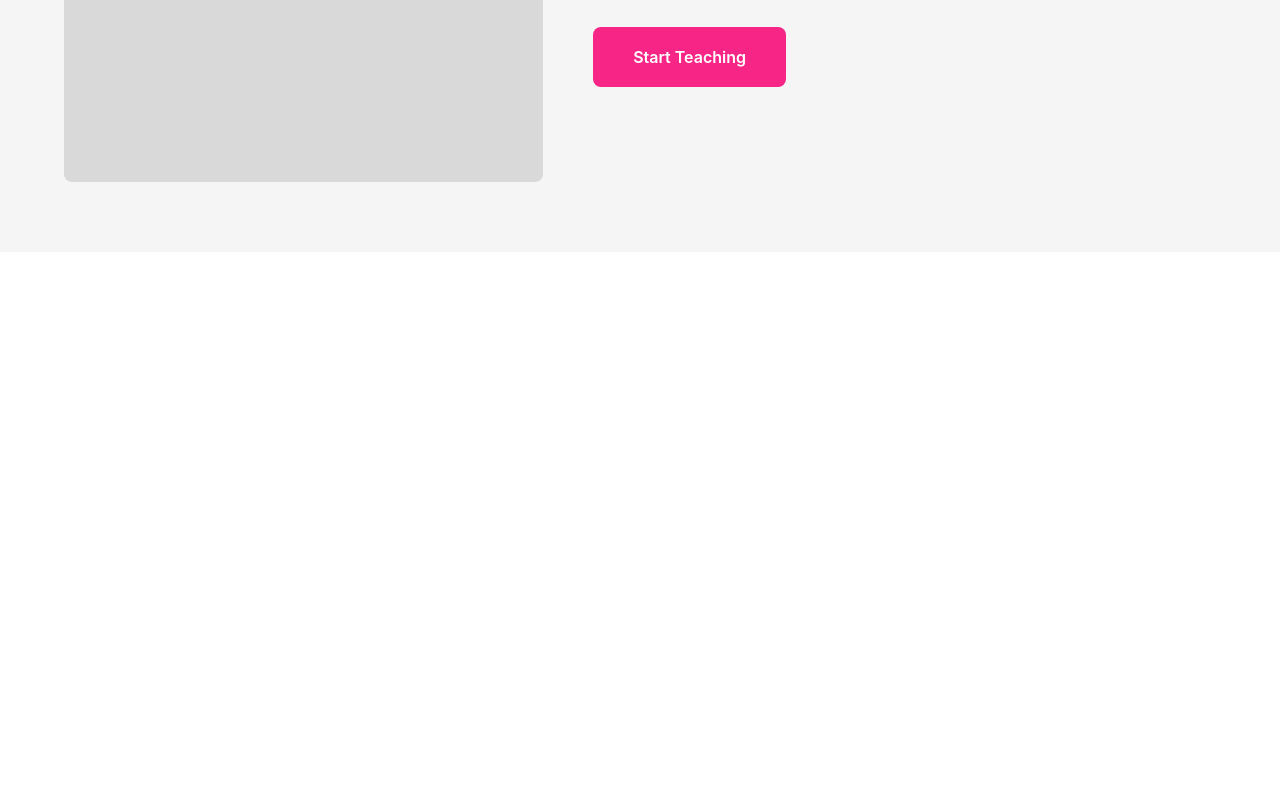
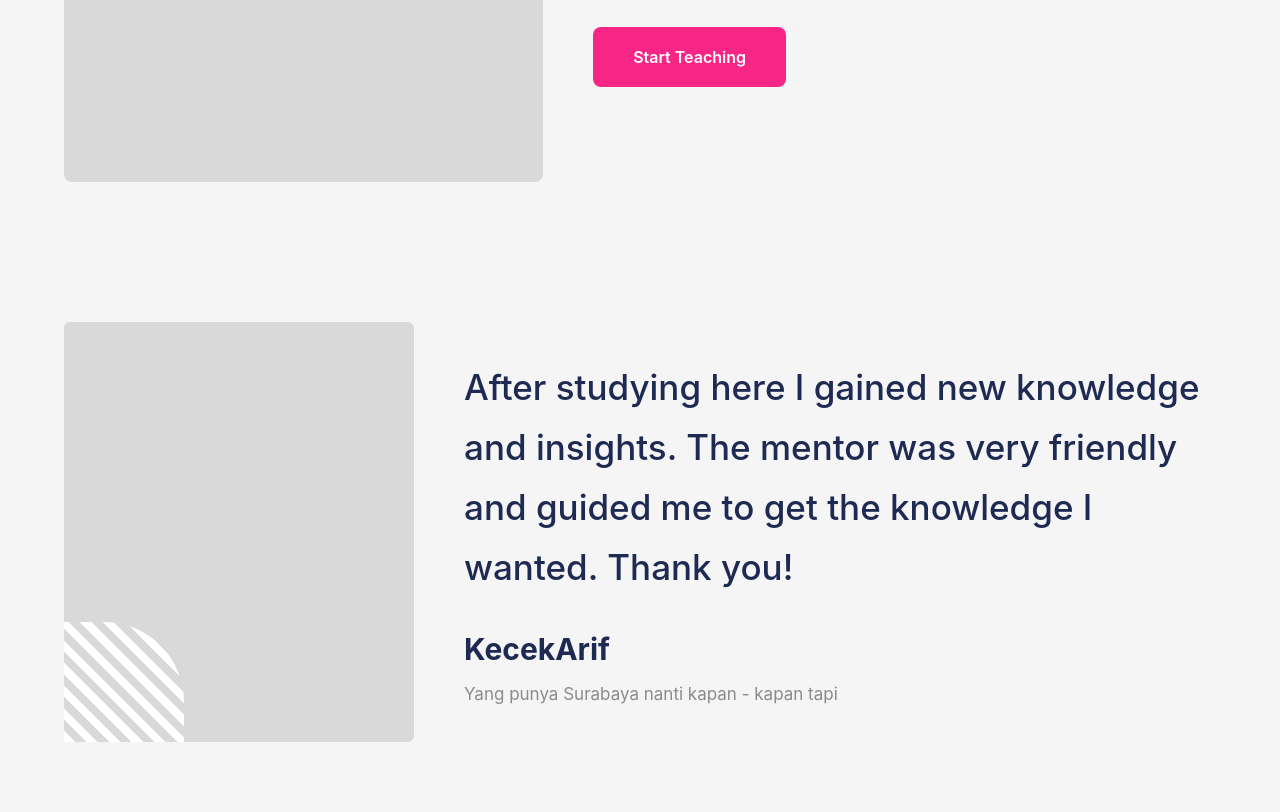
Before and after one commit to mrurazaliev/homework-with-group, a website: page src/abubakr.html in a window 1280 px wide. Shown: the part 3803-4615 px from the top of the page. Before the commit the page ends 4055 px from the top, so only its background shows below. Drawn offline with nearby package versions, Linux system fonts and the light colour scheme; files that its build step writes are made by us from their sources.

Commit message:
5 section

```diff
--- a/src/abubakr.html
+++ b/src/abubakr.html
@@ -497,6 +497,32 @@
     </div>
   </div>
     </section>
+    <section class="bg-[#F5F5F5] py-[70px]">
+  <div class="max-w-[1200px] w-[90%] m-auto flex flex-col lg:flex-row items-center gap-[50px]">
+    <div class="relative">
+      <div class="bg-[#D9D9D9] w-[350px] h-[420px] rounded-[6px]">
+      </div>
+      <div class="absolute bottom-0 left-0 w-[120px] h-[120px] bg-[repeating-linear-gradient(45deg,#ffffff,#ffffff_8px,#D9D9D9_8px,#D9D9D9_16px)] rounded-tr-[80px]">
+      </div>
+    </div>
+    <div class="flex flex-col gap-[30px] text-center lg:text-start">
+      <h1 class="text-[38px] md:text-[35px] font-medium text-[#1E2A52] leading-[60px] max-w-[750px]">
+        After studying here I gained new knowledge
+        and insights. The mentor was very friendly
+        and guided me to get the knowledge I wanted.
+        Thank you!
+      </h1>
+      <div>
+        <h2 class="text-[30px] font-bold text-[#1E2A52]">
+          KecekArif
+        </h2>
+        <p class="text-[#8B8B8B] text-[17px] mt-[10px]">
+          Yang punya Surabaya nanti kapan - kapan tapi
+        </p>
+      </div>
+    </div>
+  </div>
+    </section>
 </main>
 </body>
 </html>
```
